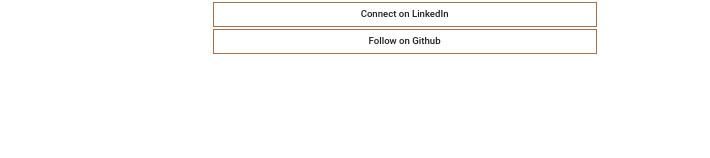
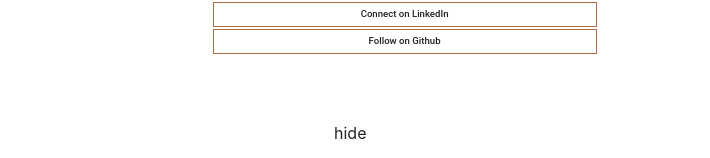
Before and after one commit to indyamolloy/Portfolio, a React (Create React App) app: page / in a window 1280 px wide. Shown: the part 3859-4017 px from the top of the page, without its empty margins (2-712 px from the left). Built offline with nearby package versions, Linux system fonts and the light colour scheme; a web font is replaced by a local one.

Commit message:
test button

```diff
--- a/src/components/Contact/Contact.js
+++ b/src/components/Contact/Contact.js
@@ -57,6 +57,7 @@
           Follow on Github
         </button>
       </div>
+      <butto className={css.hideButton}>hide</butto>
     </div>
   );
 }
--- a/src/components/Contact/contact.module.css
+++ b/src/components/Contact/contact.module.css
@@ -29,10 +29,6 @@
   font-size: 0.8em;
 }
 
-.label:focus {
-  border: solid #ab6c46 1.2px;
-}
-
 .input {
   margin-bottom: 5vh;
   border-top: none;
@@ -41,7 +37,9 @@
 }
 
 .input:focus {
-  border: solid #ab6c46 1.2px;
+  outline: none !important;
+  border: 1px solid #ab6c46;
+  box-shadow: 0 0 10px #719ece;
 }
 
 .textarea {
@@ -50,7 +48,9 @@
 }
 
 .textarea:focus {
-  border: solid #ab6c46 1.2px;
+  outline: none !important;
+  border: 1px solid #ab6c46;
+  box-shadow: 0 0 10px #719ece;
 }
 
 .submitButton {
@@ -114,3 +114,9 @@
   justify-content: flex-end;
   align-items: center;
 }
+
+.hideButton {
+  height: 10px;
+  align-self: flex-end;
+  padding: 5vh;
+}
```
